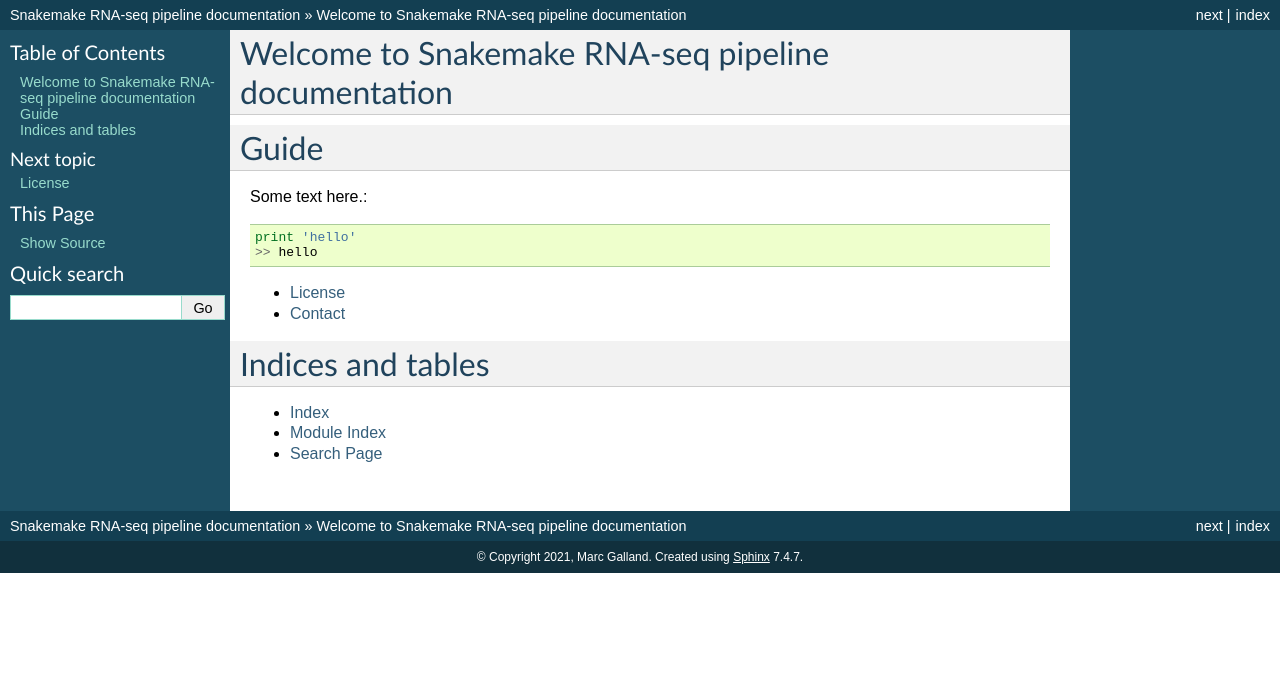
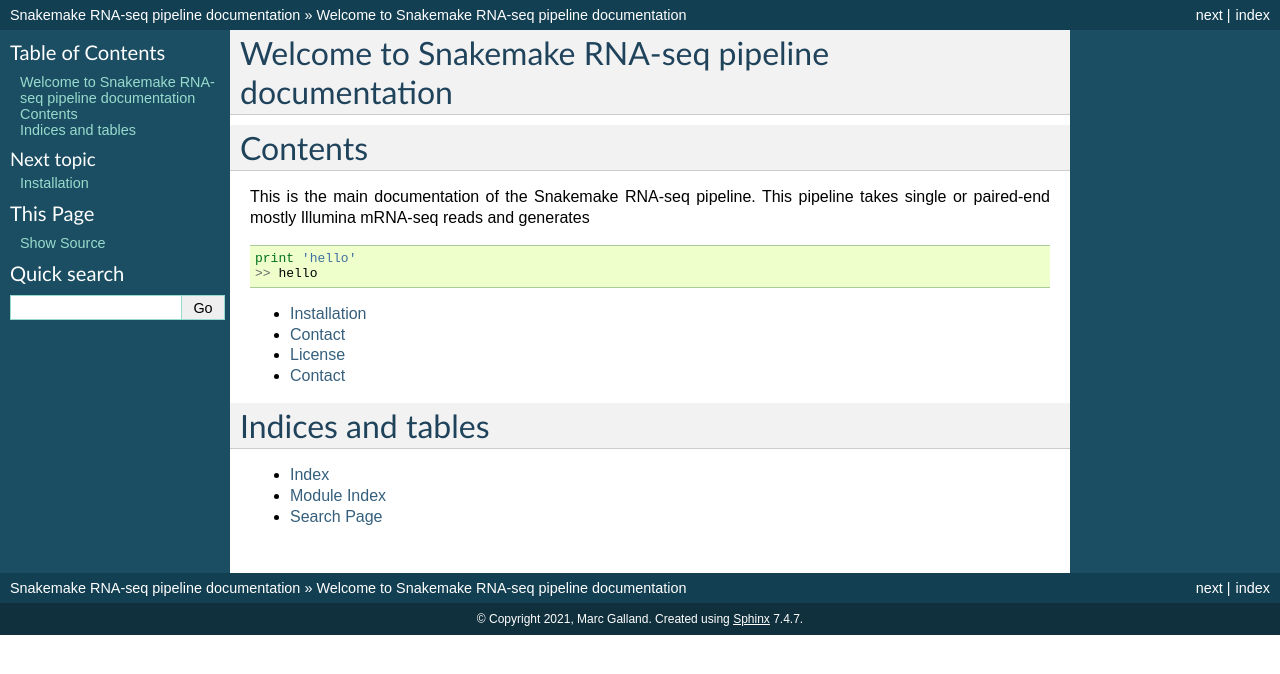
Before and after one commit to BleekerLab/snakemake_rnaseq, a Sphinx documentation site: the page built from docs/source/index.rst, in a window 1280 px wide. Shown: the top 674 px of the page. Built offline with Sphinx 7.4.7, drawn with Linux system fonts in a browser that asks for light colours.

Commit message:
add installation

```diff
--- a/docs/source/index.rst
+++ b/docs/source/index.rst
@@ -1,10 +1,11 @@
 Welcome to Snakemake RNA-seq pipeline documentation
 ====================================================
 
-Guide
-=====
+Contents
+========
 
-Some text here.::
+This is the main documentation of the Snakemake RNA-seq pipeline.
+This pipeline takes single or paired-end mostly Illumina mRNA-seq reads and generates   ::
 
     print 'hello'
     >> hello
@@ -12,6 +13,7 @@
 .. toctree::
    :maxdepth: 2
 
+   installation
    license
 
 
--- /dev/null
+++ b/docs/source/installation.rst
@@ -0,0 +1,9 @@
+Installation
+=======
+
+The MIT license
+
+
+Contact
+=======
+Question? please contact xx
```
Also changed, not shown: docs/.readthedocs.yaml, docs/license.rst (added), 9 other files.
